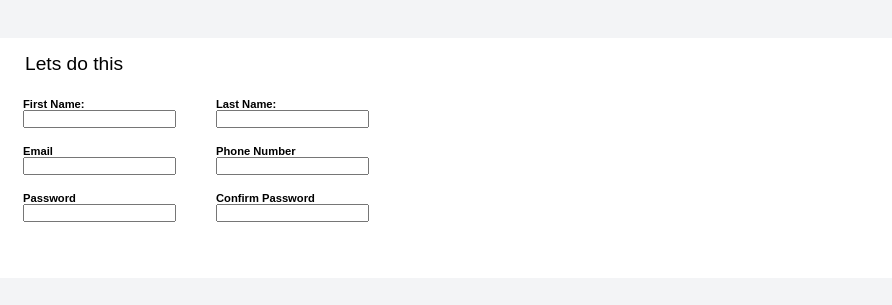
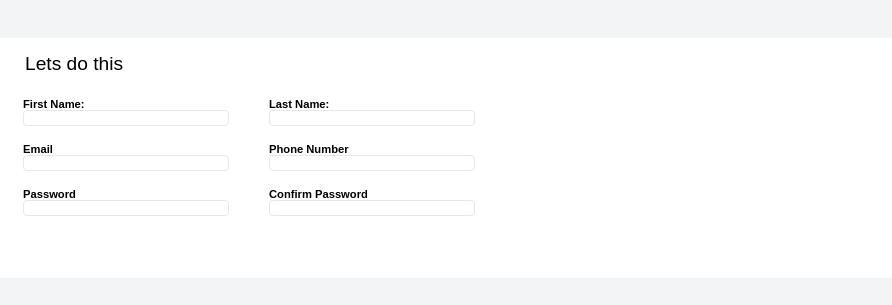
Before and after one commit to HopliteRPG/sign-up-form, a plain HTML site: page index.html in a window 1280 px wide. Shown: the part 252-557 px from the top of the page, 388-1280 px from the left. Drawn offline with Linux system fonts and the light colour scheme; files whose address does not match are found by name.

Commit message:
changed border color of input

```diff
--- a/style.css
+++ b/style.css
@@ -121,6 +121,8 @@ fieldset{
 
 }
 
+/* middle right section form */
+
 label,input{
   display:flex;
   flex-direction:column;
@@ -129,6 +131,12 @@ label,input{
 
 label{
     font-weight: bold;
+}
+
+input{
+    width: 200px;
+    border: 1px solid #E5E7EB;
+    border-radius: 4px;
 }
 
 
```
